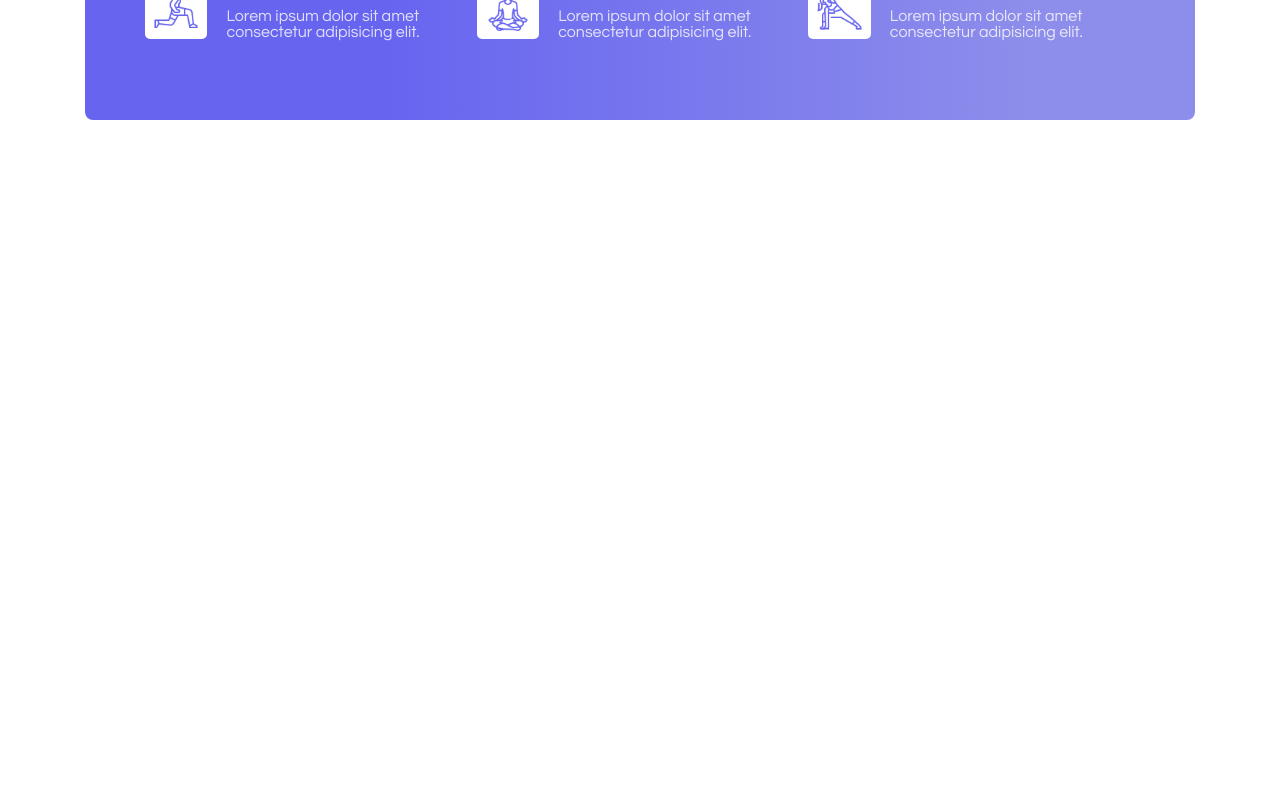
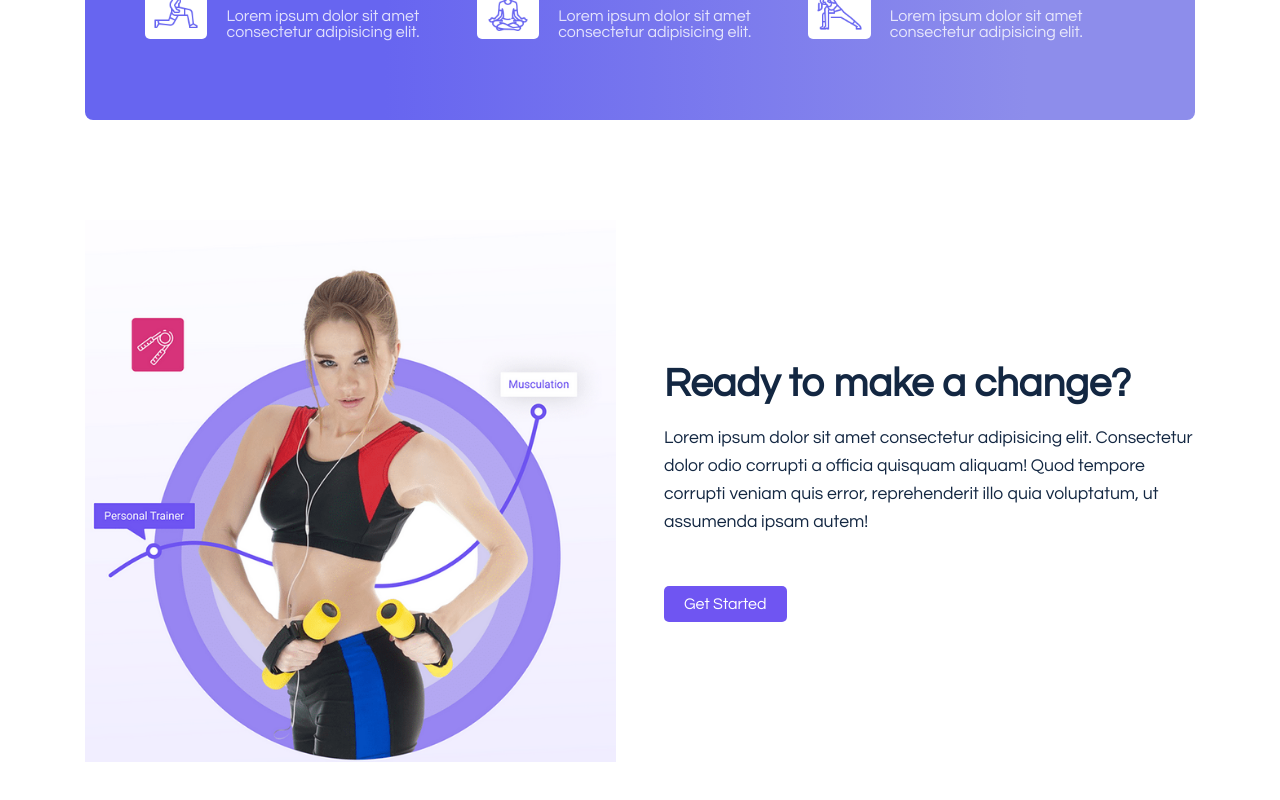
Before and after one commit to Edyane/Gym-website, a React (Create React App) app in the folder gym-website/: page / in a window 1280 px wide. Shown: the part 906-1706 px from the top of the page. Before the commit the page ends 1076 px from the top, so only its background shows below. Built offline with nearby package versions, Linux system fonts and the light colour scheme.

Commit message:
Construindo Start Section

```diff
--- a/gym-website/src/App.js
+++ b/gym-website/src/App.js
@@ -3,6 +3,7 @@ import "./App.css";
 import Header from "./components/Header/Header";
 import Hero from "./components/UI/Hero";
 import Exercises from "./components/UI/Exercises";
+import Start from "./components/UI/Start";
 
 function App() {
   return (
@@ -10,6 +11,7 @@ function App() {
       <Header />
       <Hero />
       <Exercises />
+      <Start />
     </>
   )
 }
--- /dev/null
+++ b/gym-website/src/components/UI/Start.jsx
@@ -0,0 +1,29 @@
+import React from "react";
+import '../../styles/Start.css';
+import trainerImg from '../../assets/img/trainer.png'
+
+const Start = () => {
+    return <section>
+        <div className="container">
+            <div className="start__wrapper">
+                <div className="start__img">
+                    <img src={trainerImg} alt="" />
+                </div>
+
+                <div className="start__content">
+                    <h2 className="section__title">
+                        Ready to make a change?
+                    </h2>
+                    <p>Lorem ipsum dolor sit amet consectetur adipisicing elit. Consectetur dolor odio
+                        corrupti a officia quisquam aliquam! Quod tempore corrupti veniam quis error,
+                        reprehenderit illo quia voluptatum, ut assumenda ipsam autem!
+                    </p>
+
+                    <button className="register__btn">Get Started</button>
+                </div>
+            </div>
+        </div>
+    </section>
+}
+
+export default Start
--- /dev/null
+++ b/gym-website/src/styles/Start.css
@@ -0,0 +1,27 @@
+.start__wrapper {
+    display: flex;
+    justify-content: space-between;
+    column-gap: 3rem;
+    align-items: center;
+}
+
+.start__img,
+.start__content {
+    width: 50%;
+}
+
+.start__img img {
+    width: 100%;
+}
+
+.start__content h2 {
+    font-size: 2.5rem;
+    margin-bottom: 20px;
+}
+
+.start__content p {
+    color: var(--heading-color);
+    font-size: 1.1rem;
+    line-height: 28px;
+    margin-bottom: 50px;
+}
```
